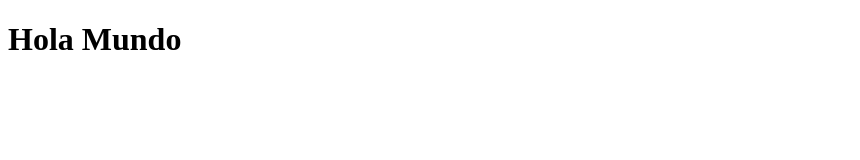
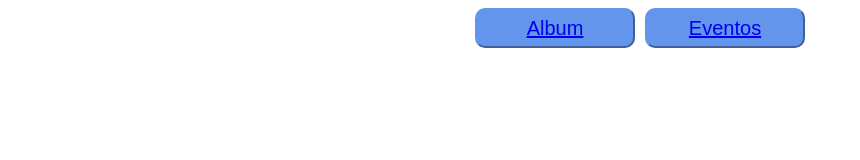
Before and after one commit to PaolaVidal/Parcial1, a plain HTML site: page index.html in a window 1280 px wide. Shown: the whole page, without its empty margins (0-860 px from the left). Drawn offline with Linux system fonts and the light colour scheme.

Commit message:
Mensaje desde index

```diff
--- a/index.html
+++ b/index.html
@@ -6,7 +6,16 @@
     <title>Document</title>
 </head>
 <body>
-    <h1>Hola Mundo</h1>
+
+    <div style="display: flex; gap: 10px; justify-content: center; align-items: center;">
+        <button  style="background-color: cornflowerblue; color: white; border-color: cornflowerblue; width: 20vh; height: 5vh; border-radius: 10px; display: flex; align-items: center; justify-content: center;">
+            <span style="font-size: 1.5em;"><a href="./album.html">Album</a></span>
+        </button>
+        <button style="background-color: cornflowerblue; color: white; border-color: cornflowerblue; width: 20vh; height: 5vh; border-radius: 10px; display: flex; align-items: center; justify-content: center;">
+            <span style="font-size: 1.5em;"><a href="./eventos.html">Eventos</a></span>
+        </button>
+
+    </div>
 
 </body>
 </html>
```
